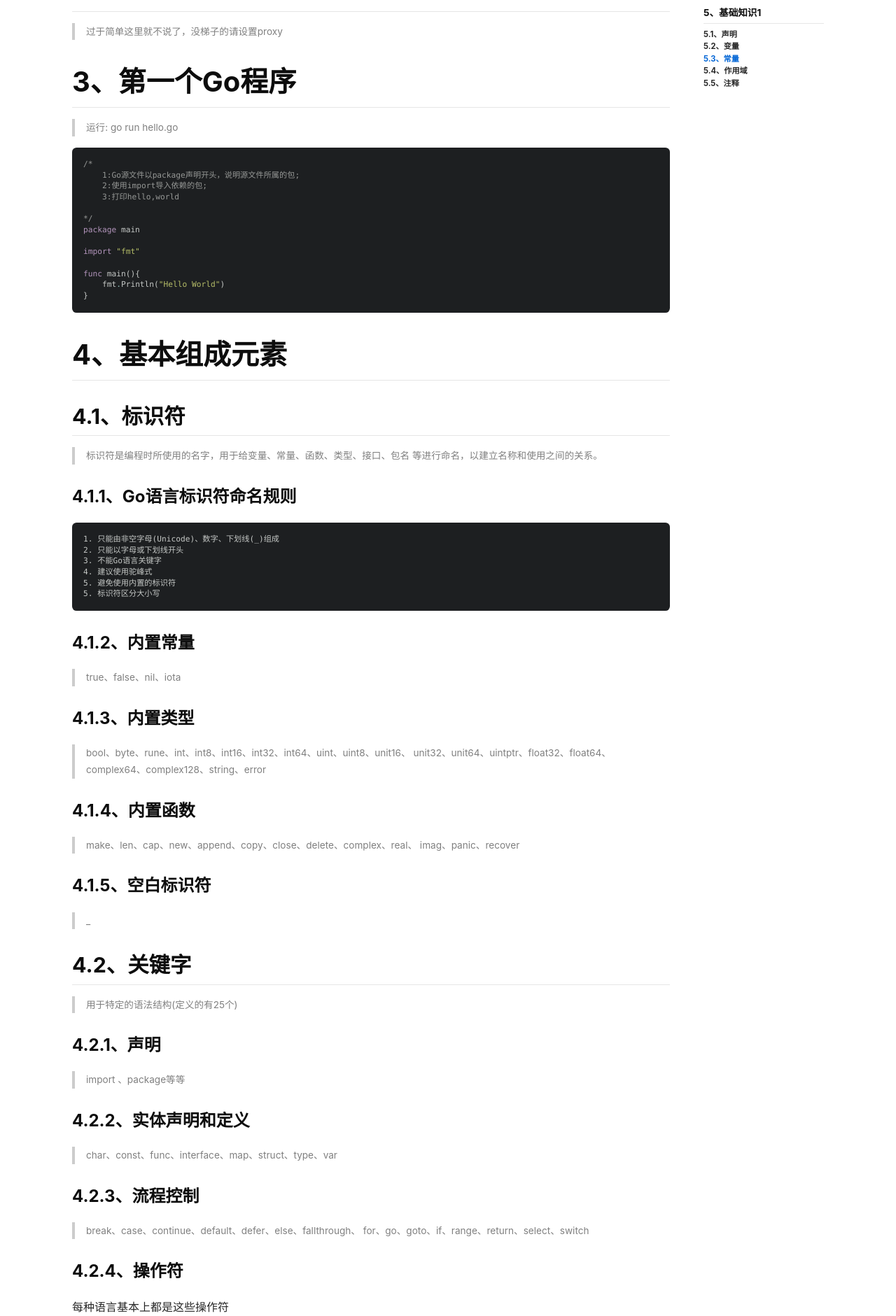
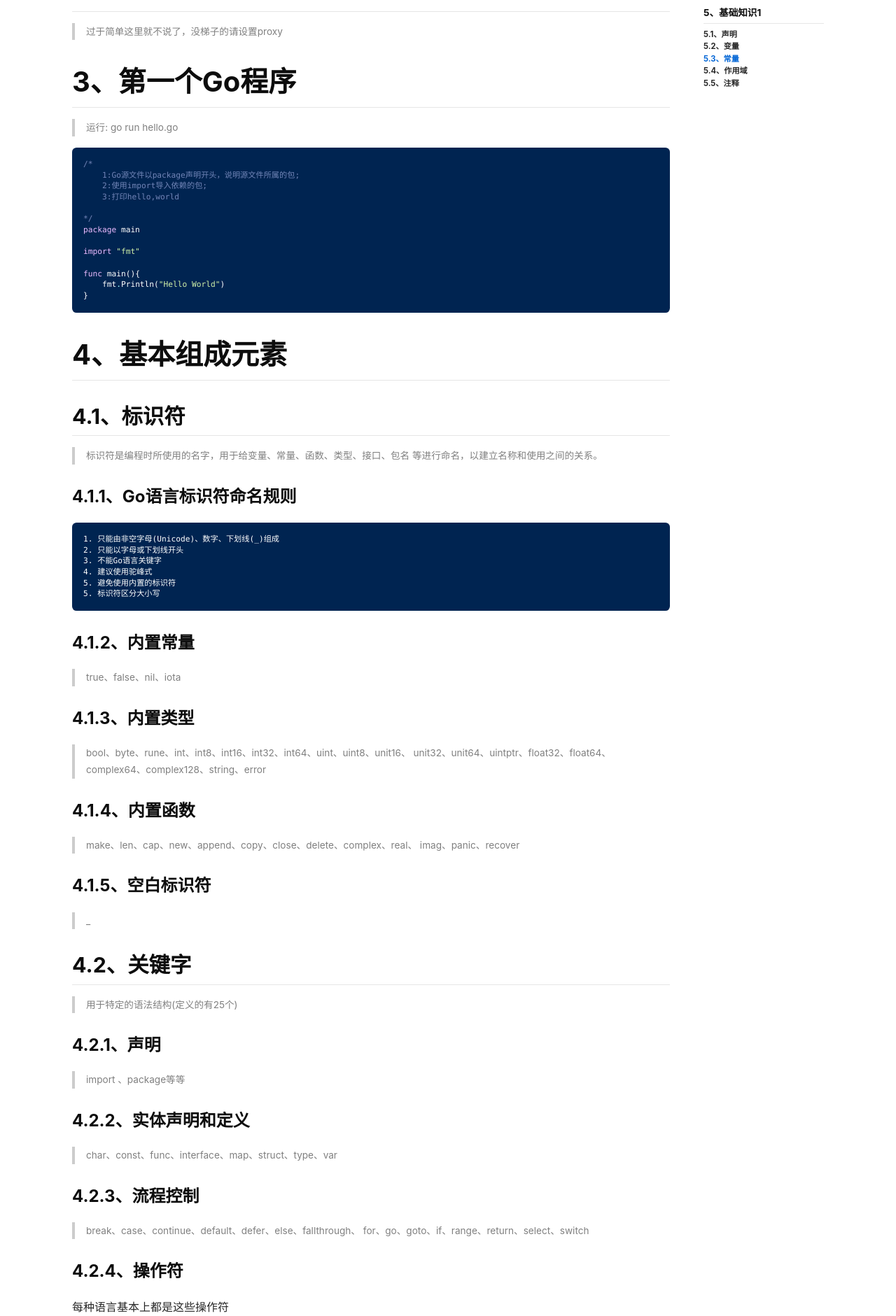
Before and after one commit to jijianming/jijianming.github.io, a Jekyll site: the page built from _posts/2020-03-31-学习笔记之初识Go语言.md, in a window 1280 px wide. Shown: the part 490-2371 px from the top of the page at 70% size. Built offline with Jekyll 4.4.1, drawn with Linux system fonts in a browser that asks for light colours; nearby versions of some CDN libraries; comment, search, counter and statistics services are not loaded.

Commit message:
Update _config.yml

```diff
--- a/_config.yml
+++ b/_config.yml
@@ -17,7 +17,7 @@
 ## => Site Settings
 ##############################
 text_skin: ocean # "default" (default), "dark", "forest", "ocean", "chocolate", "orange"
-highlight_theme: tomorrow-night # "default" (default), "tomorrow", "tomorrow-night", "tomorrow-night-eighties", "tomorrow-night-blue", "tomorrow-night-bright"
+highlight_theme: tomorrow-night-blue # "default" (default), "tomorrow", "tomorrow-night", "tomorrow-night-eighties", "tomorrow-night-blue", "tomorrow-night-bright"
 url     : https://www.gayhub.cc # the base hostname & protocol for your site e.g. https://www.someone.com
 baseurl : # does not include hostname
 title   : Jami's blog
```
